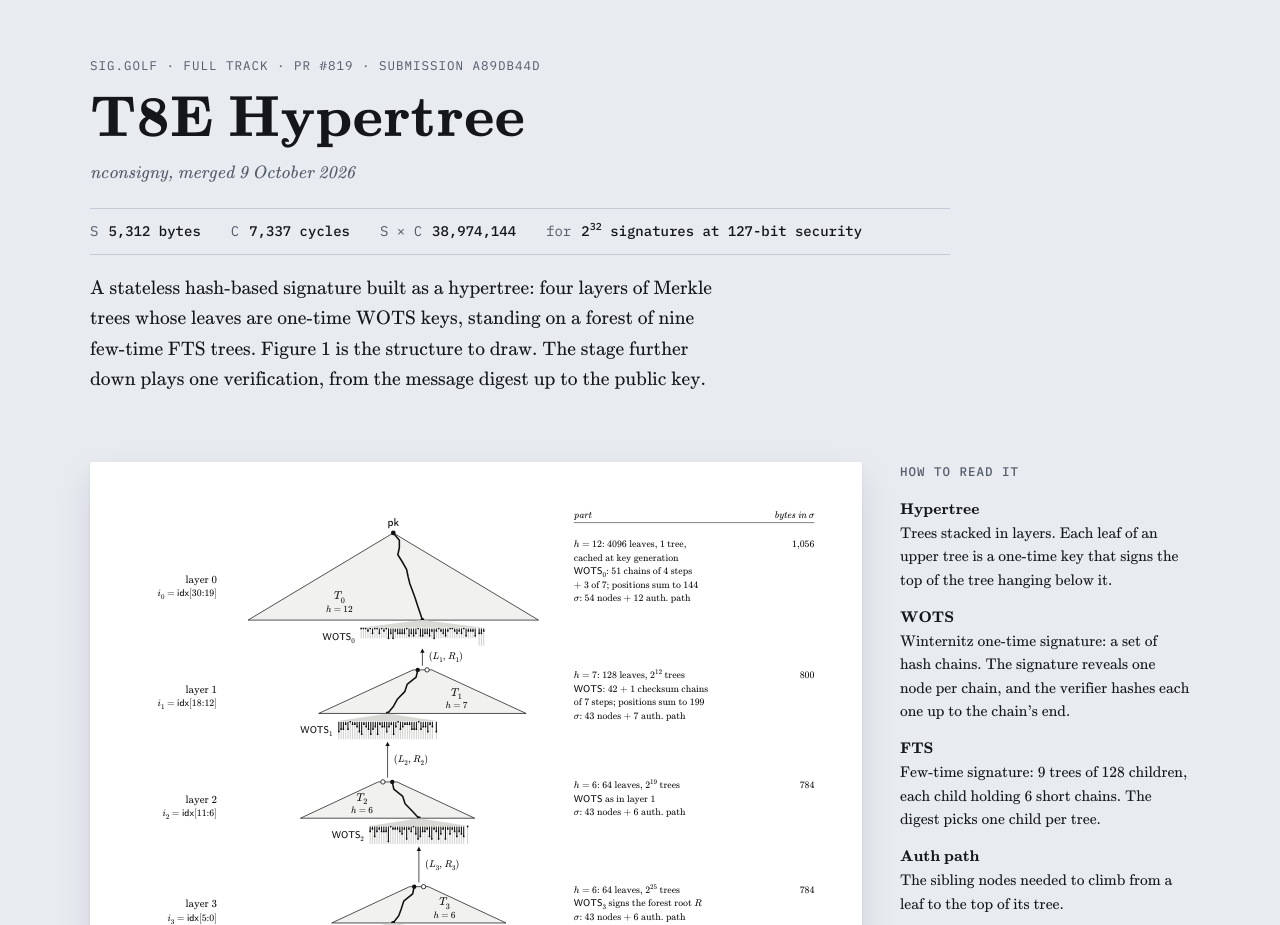
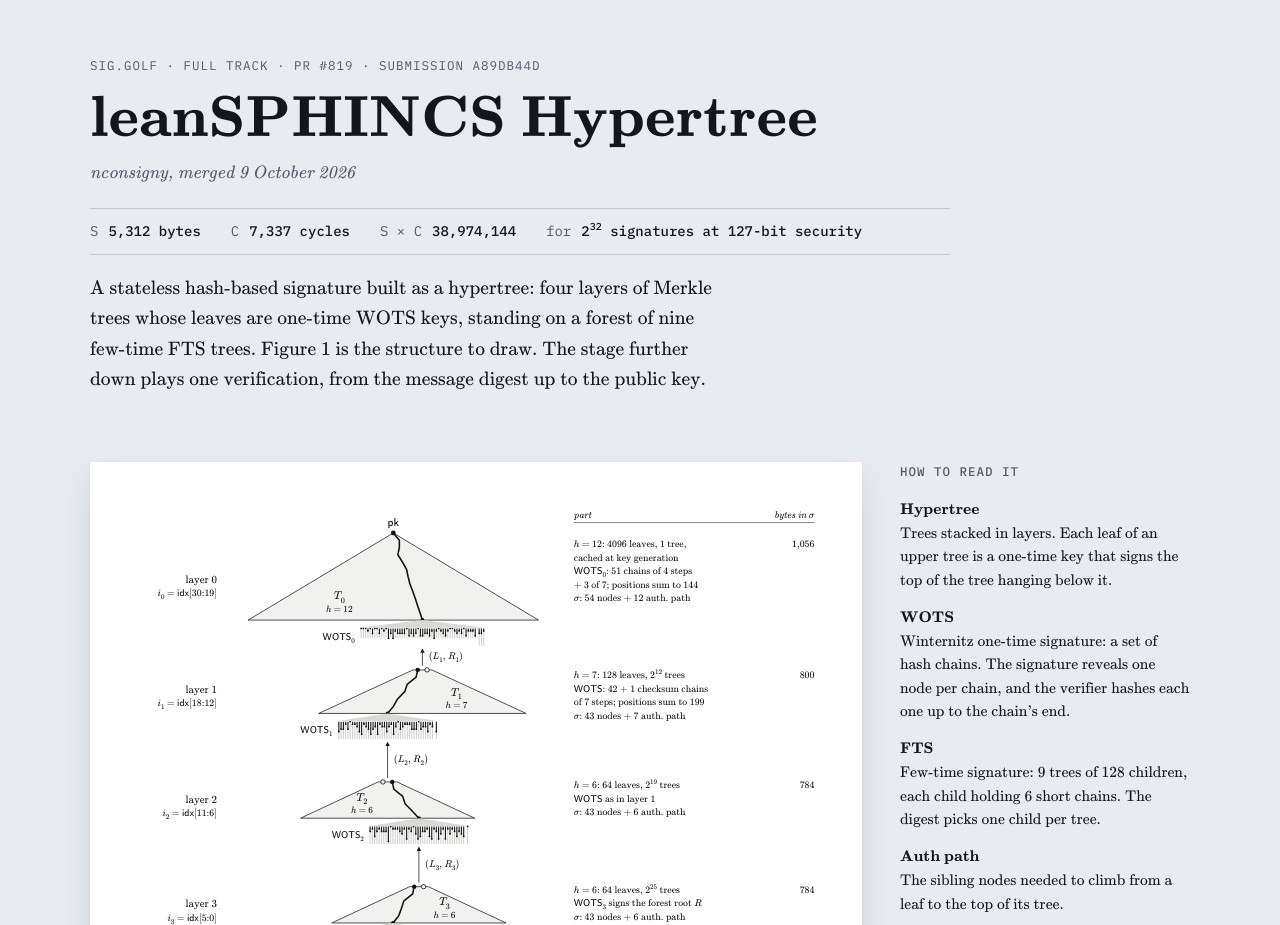
Before and after one commit to nconsigny/leanSPHINCS-hypertree, a plain HTML site: page index.html in a window 1280 px wide. Shown: the top 925 px of the page. Drawn offline with Linux system fonts and the light colour scheme.

Commit message:
Rename to leanSPHINCS Hypertree

```diff
--- a/index.html
+++ b/index.html
@@ -1,4 +1,4 @@
-<!doctype html><html><head><meta charset="utf-8"><meta name="description" content="Hypertree of nconsigny's sig.golf submission a89db44d (PR #819): paper figure, table and animated verification."><meta name="viewport" content="width=device-width,initial-scale=1,viewport-fit=cover"><style>[hidden]{display:none!important}body{margin:0}</style></head><body><title>T8E Hypertree</title>
+<!doctype html><html><head><meta charset="utf-8"><meta name="description" content="Hypertree of nconsigny's sig.golf submission a89db44d (PR #819): paper figure, table and animated verification."><meta name="viewport" content="width=device-width,initial-scale=1,viewport-fit=cover"><style>[hidden]{display:none!important}body{margin:0}</style></head><body><title>leanSPHINCS Hypertree</title>
 <link rel="preconnect" href="https://fonts.googleapis.com">
 <link rel="preconnect" href="https://fonts.gstatic.com" crossorigin>
 <link rel="stylesheet" href="https://fonts.googleapis.com/css2?family=IBM+Plex+Mono:wght@400;500;600&display=swap">
@@ -158,7 +158,7 @@ table.ptab{border-collapse:collapse;width:100%;min-width:760px;font-size:14.5px;
 <main class="wrap">
   <header class="mast">
     <p class="kicker">sig.golf · full track · PR #819 · submission a89db44d</p>
-    <h1>T8E Hypertree</h1>
+    <h1>leanSPHINCS Hypertree</h1>
     <p class="byline">nconsigny, merged 9 October 2026</p>
     <dl class="score">
       <div><dt>S</dt><dd>5,312 bytes</dd></div>
```
Also changed, not shown: 1 other file.
